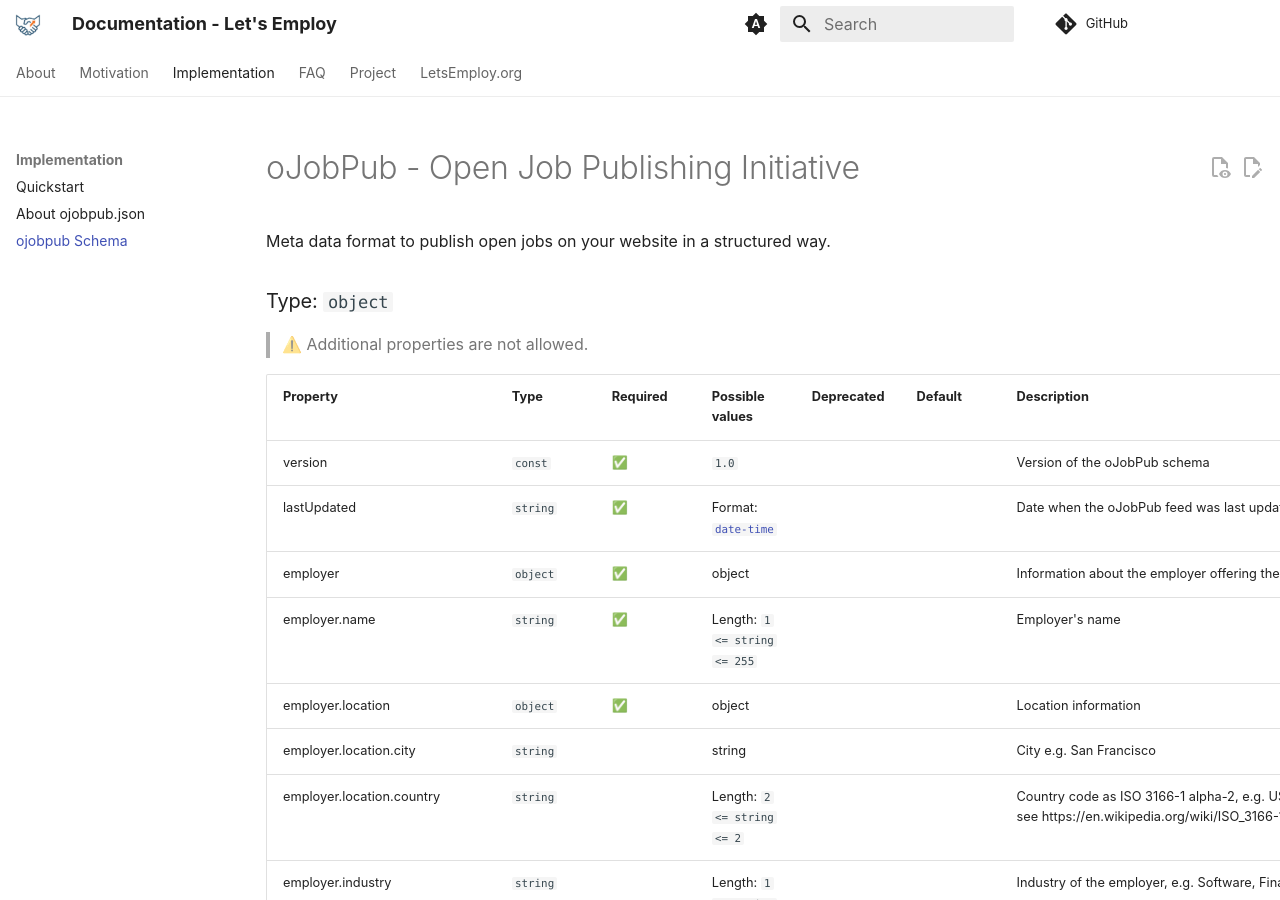
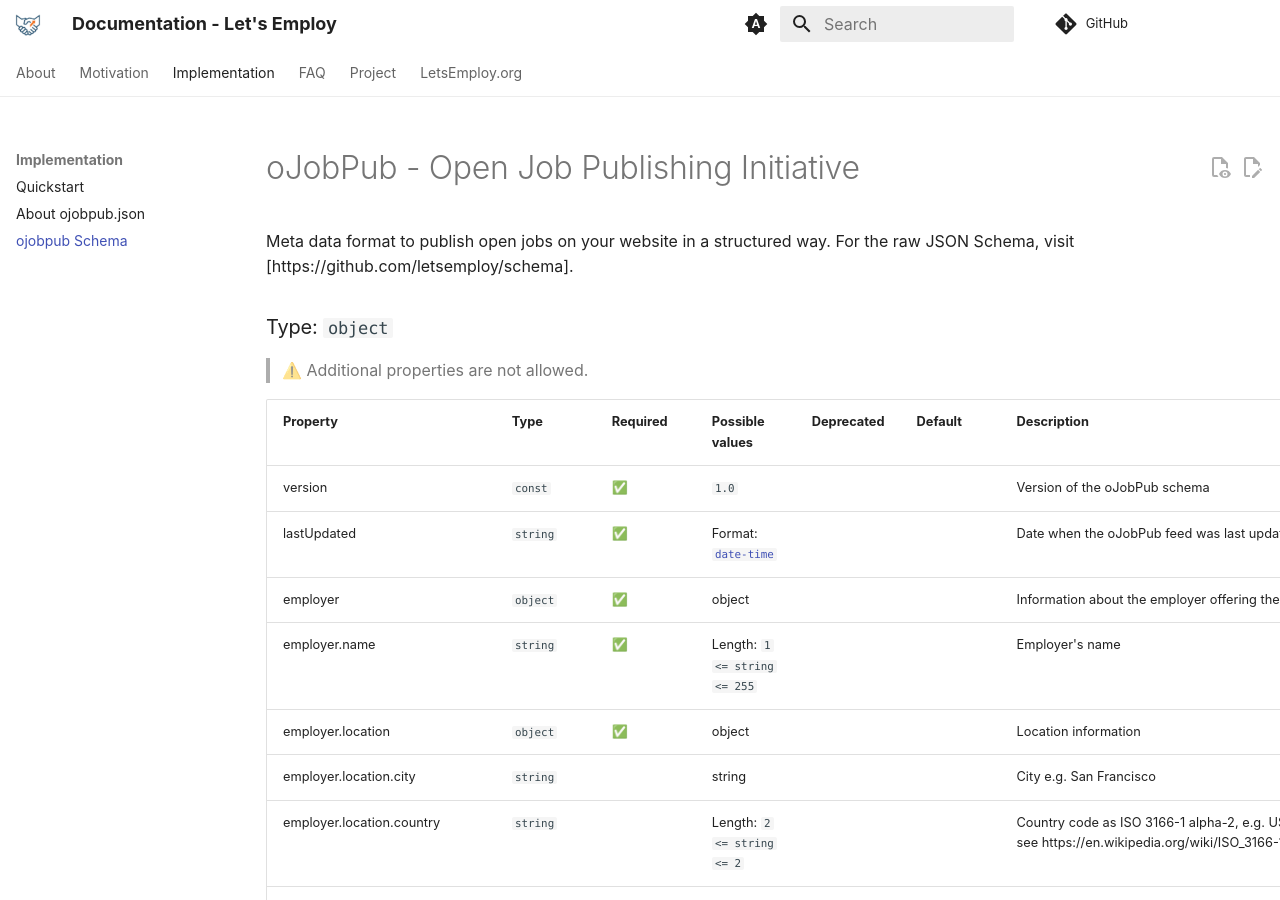
Before and after one commit to letsemploy/docs, an MkDocs documentation site: the page built from docs/implementation/ojobpub-schema.md, in a window 1280 px wide and 900 px high. Built offline with MkDocs 1.6.1 and Material for MkDocs 9.7.7, drawn with Linux system fonts in a browser that asks for light colours; comment, search, counter and statistics services are not loaded.

Commit message:
Update ojobpub-schema.md with JSON Schema link
Added a reference link to the raw JSON Schema for oJobPub.

```diff
--- a/docs/implementation/ojobpub-schema.md
+++ b/docs/implementation/ojobpub-schema.md
@@ -4,7 +4,7 @@
 ---
 # oJobPub - Open Job Publishing Initiative
 
-Meta data format to publish open jobs on your website in a structured way.
+Meta data format to publish open jobs on your website in a structured way. For the raw JSON Schema, visit [https://github.com/letsemploy/schema].
 
 ### Type: `object`
 
```
